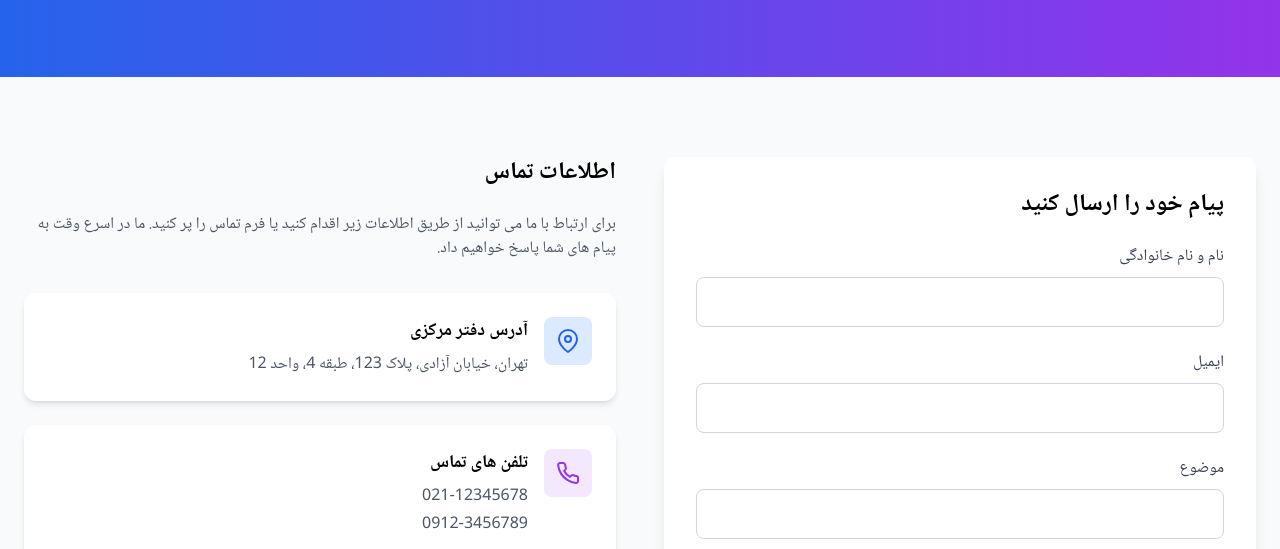
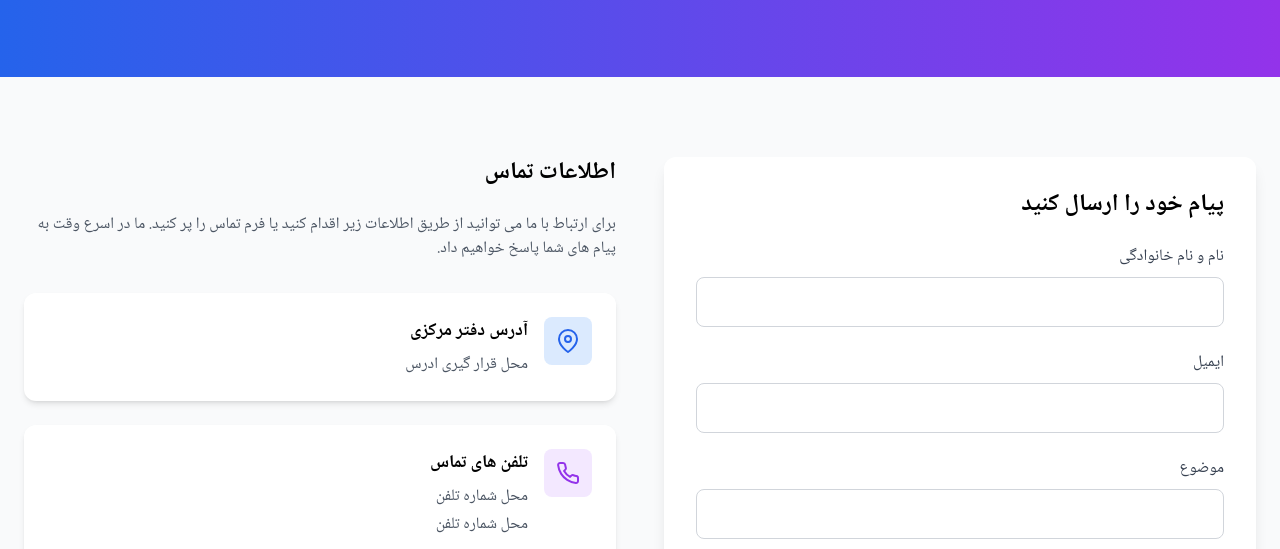
Before and after one commit to ArshiaRazban/Technology_News_Agency, a plain HTML site: page contact.html in a window 1280 px wide. Shown: the part 251-800 px from the top of the page. Drawn offline with nearby package versions, Linux system fonts and the light colour scheme.

Commit message:
Update contact.html

```diff
--- a/contact.html
+++ b/contact.html
@@ -110,7 +110,7 @@
                                 </div>
                                 <div class="mr-4">
                                     <h3 class="text-lg font-bold mb-2">آدرس دفتر مرکزی</h3>
-                                    <p class="text-gray-600">تهران، خیابان آزادی، پلاک 123، طبقه 4، واحد 12</p>
+                                    <p class="text-gray-600">محل قرار گیری ادرس</p>
                                 </div>
                             </div>
                         </div>
@@ -123,8 +123,8 @@
                                 </div>
                                 <div class="mr-4">
                                     <h3 class="text-lg font-bold mb-2">تلفن های تماس</h3>
-                                    <p class="text-gray-600 mb-1">021-12345678</p>
-                                    <p class="text-gray-600">0912-3456789</p>
+                                    <p class="text-gray-600 mb-1">محل شماره تلفن</p>
+                                    <p class="text-gray-600">محل شماره تلفن</p>
                                 </div>
                             </div>
                         </div>
@@ -317,4 +317,5 @@
         feather.replace();
     </script>
 </body>
+
 </html>
```
